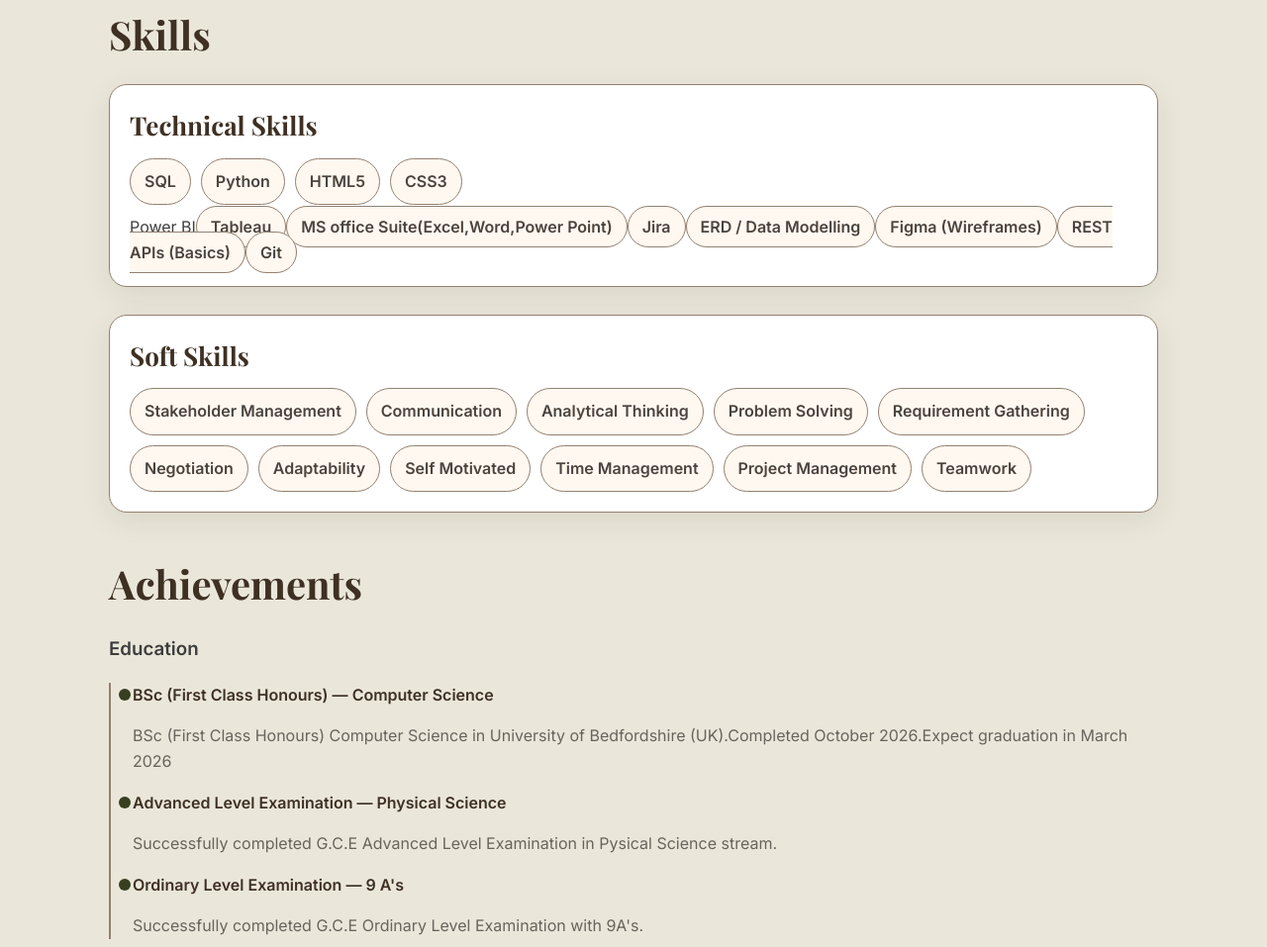
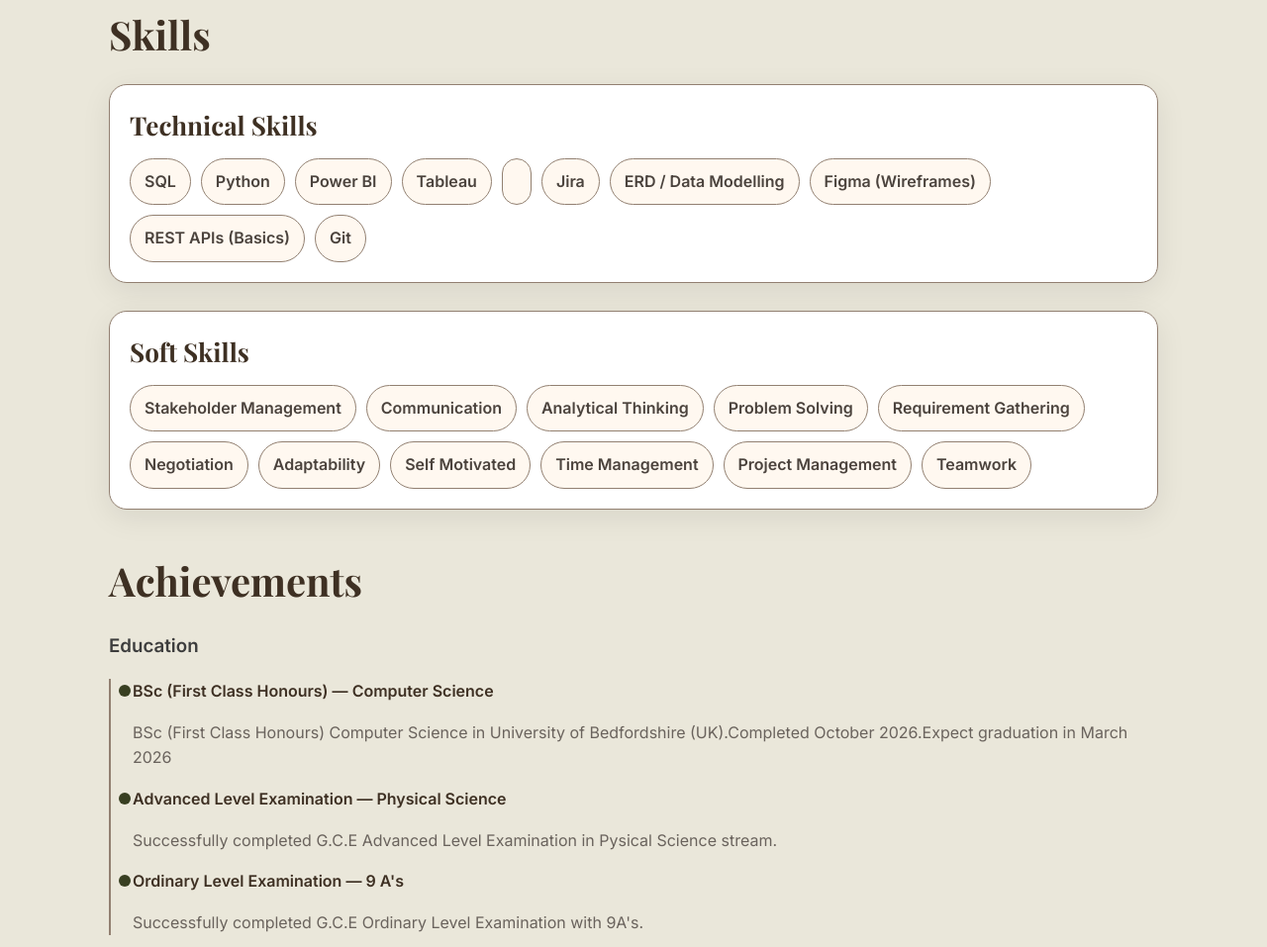
Before and after one commit to ChathuKaravita/MyPortfolio, a plain HTML site: page index.html in a window 1280 px wide. Shown: the part 1988-2945 px from the top of the page at 99% size. Drawn offline with nearby package versions, Linux system fonts and the light colour scheme.

Commit message:
Update index.html

```diff
--- a/index.html
+++ b/index.html
@@ -107,7 +107,7 @@
   <div class="panel-inner">
     <h2>Skills</h2>
     <div class="skill-stack">
-      <section class="skill-card" aria-labelledby="tech-skills"><h3 id="tech-skills">Technical Skills</h3><div class="chips"><span class="chip">SQL</span><span class="chip">Python</span><span class="chip">HTML5</span><span class="chip">CSS3</span><spanclass="chip">Power BI</span><span class="chip">Tableau</span><span class="chip">MS office Suite(Excel,Word,Power Point)</span><span class="chip">Jira</span><span class="chip">ERD / Data Modelling</span><span class="chip">Figma (Wireframes)</span><span class="chip">REST APIs (Basics)</span><span class="chip">Git</span></div></section>
+      <section class="skill-card" aria-labelledby="tech-skills"><h3 id="tech-skills">Technical Skills</h3><div class="chips"><span class="chip">SQL</span><span class="chip">Python</span><span class="chip">Power BI</span><span class="chip">Tableau</span><span class="chip"></span><span class="chip">Jira</span><span class="chip">ERD / Data Modelling</span><span class="chip">Figma (Wireframes)</span><span class="chip">REST APIs (Basics)</span><span class="chip">Git</span></div></section>
       <section class="skill-card" aria-labelledby="soft-skills"><h3 id="soft-skills">Soft Skills</h3><div class="chips"><span class="chip">Stakeholder Management</span><span class="chip">Communication</span><span class="chip">Analytical Thinking</span><span class="chip">Problem Solving</span><span class="chip" class="chip">Requirement Gathering</span><span class="chip">Negotiation</span><span class="chip">Adaptability</span><span class="chip">Self Motivated</span><span class="chip">Time Management</span><span class="chip">Project Management</span><span class="chip">Teamwork</span></div></section>
     </div>
   </div>
```
